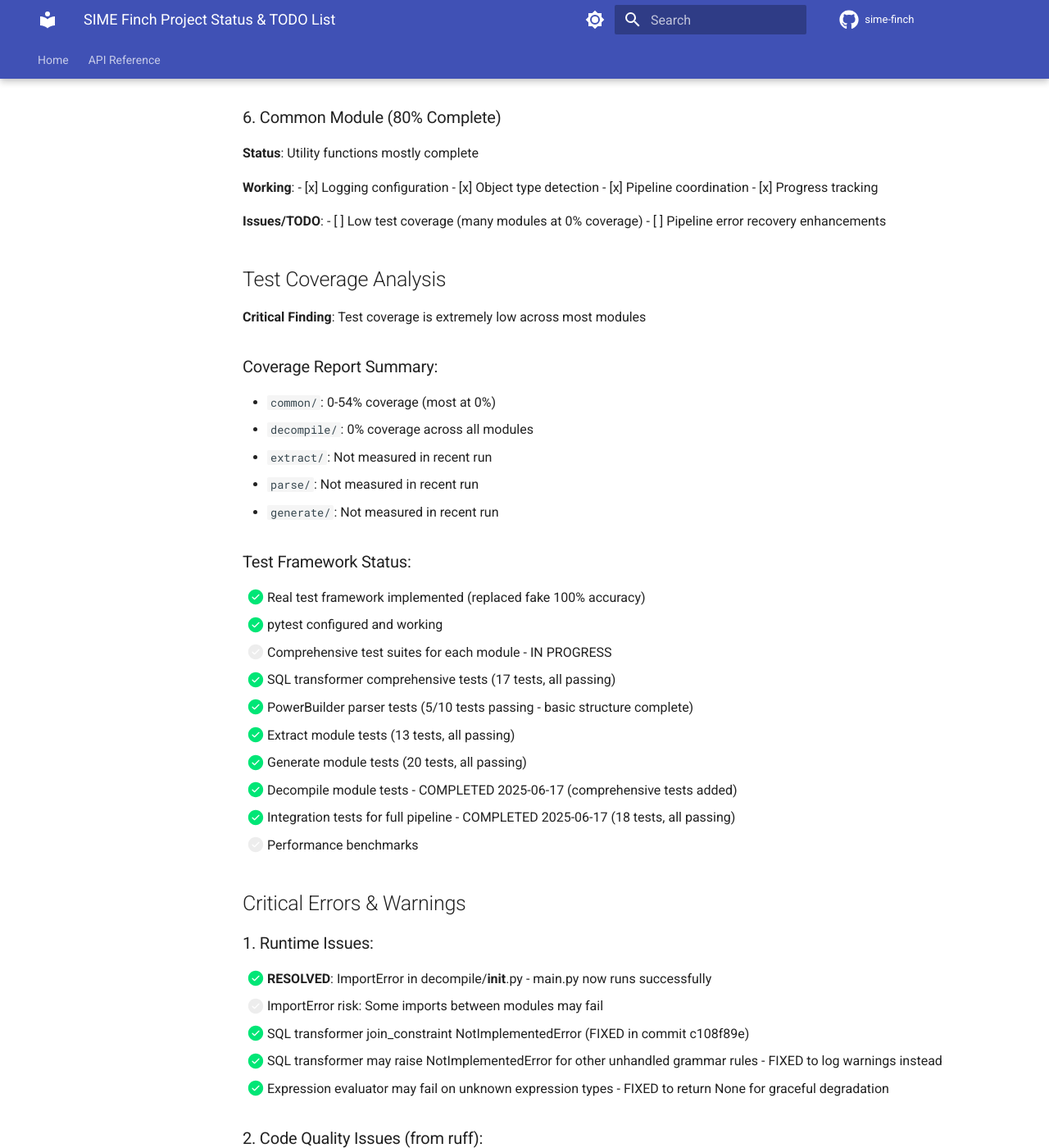
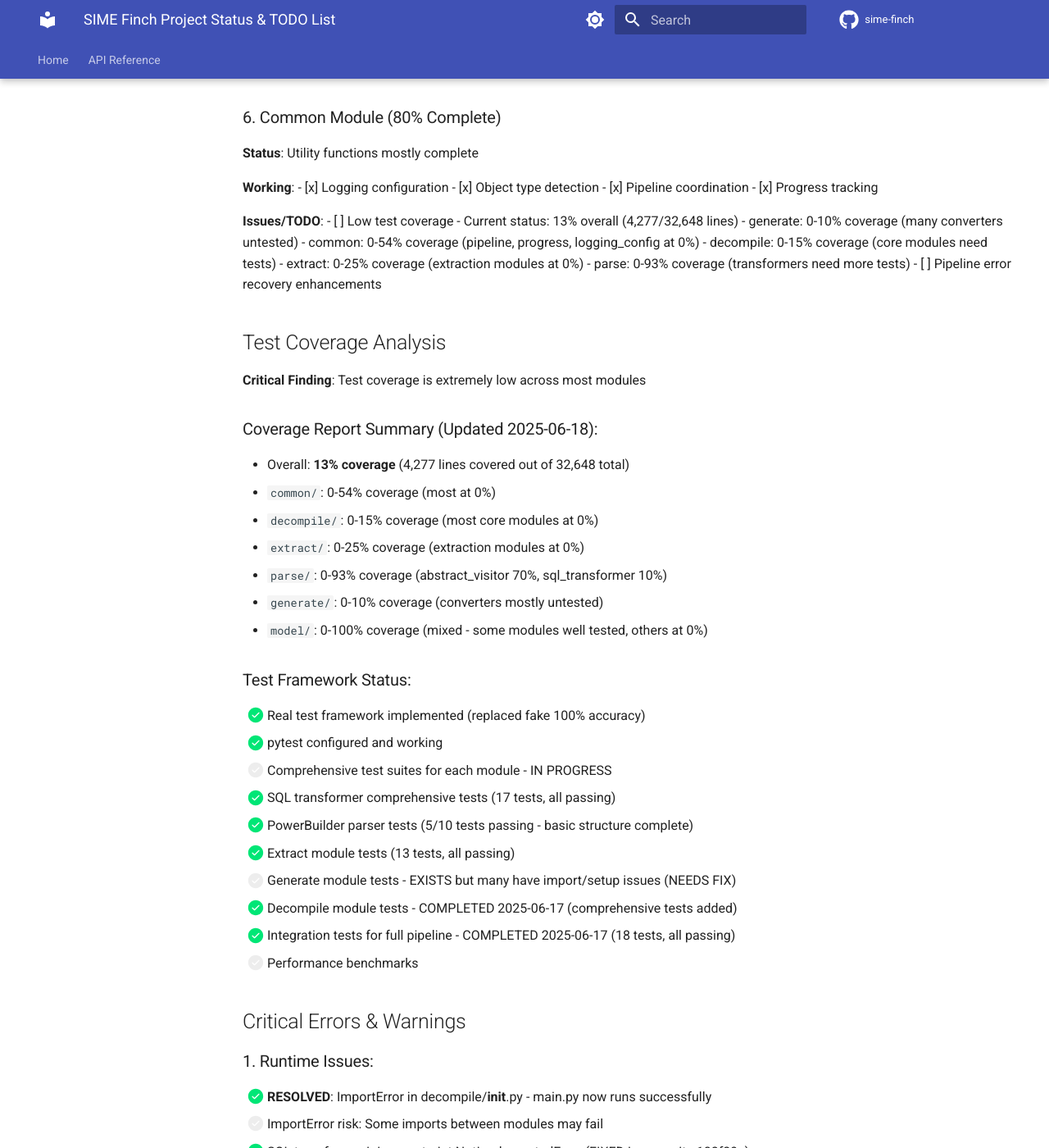
Before and after one commit to renato-bosa/powerrebuilder, an MkDocs documentation site: the page built from docs/PROJECT_STATUS_TODO_2025-06-15.md, in a window 1280 px wide and 1400 px high, scrolled down 2453 px. Shown: the whole window at 82% size. Built offline with MkDocs 1.6.1 and Material for MkDocs 9.7.7, drawn with Linux system fonts in a browser that asks for light colours; comment, search, counter and statistics services are not loaded; the version menu is left out; some of the changed text lies outside the part shown.

Commit message:
docs: Update PROJECT_STATUS_TODO with current test coverage analysis
- Add detailed test coverage statistics showing 13% overall coverage
- Break down coverage by module (generate 0-10%, decompile 0-15%, etc.)
- Note that generate module tests exist but have import/setup issues
- Identify priority modules for test coverage improvement
- Update coverage report summary with 2025-06-18 analysis results

```diff
--- a/docs/PROJECT_STATUS_TODO_2025-06-15.md
+++ b/docs/PROJECT_STATUS_TODO_2025-06-15.md
@@ -132,19 +132,26 @@ The SIME Finch PowerBuilder reverse engineering project has made significant pro
 - [x] Progress tracking
 
 **Issues/TODO**:
-- [ ] Low test coverage (many modules at 0% coverage)
+- [ ] Low test coverage - Current status: 13% overall (4,277/32,648 lines)
+  - generate: 0-10% coverage (many converters untested)
+  - common: 0-54% coverage (pipeline, progress, logging_config at 0%)
+  - decompile: 0-15% coverage (core modules need tests)
+  - extract: 0-25% coverage (extraction modules at 0%)
+  - parse: 0-93% coverage (transformers need more tests)
 - [ ] Pipeline error recovery enhancements
 
 ## Test Coverage Analysis
 
 **Critical Finding**: Test coverage is extremely low across most modules
 
-### Coverage Report Summary:
+### Coverage Report Summary (Updated 2025-06-18):
+- Overall: **13% coverage** (4,277 lines covered out of 32,648 total)
 - `common/`: 0-54% coverage (most at 0%)
-- `decompile/`: 0% coverage across all modules
-- `extract/`: Not measured in recent run
-- `parse/`: Not measured in recent run
-- `generate/`: Not measured in recent run
+- `decompile/`: 0-15% coverage (most core modules at 0%)
+- `extract/`: 0-25% coverage (extraction modules at 0%)
+- `parse/`: 0-93% coverage (abstract_visitor 70%, sql_transformer 10%)
+- `generate/`: 0-10% coverage (converters mostly untested)
+- `model/`: 0-100% coverage (mixed - some modules well tested, others at 0%)
 
 ### Test Framework Status:
 - [x] Real test framework implemented (replaced fake 100% accuracy)
@@ -153,7 +160,7 @@ The SIME Finch PowerBuilder reverse engineering project has made significant pro
   - [x] SQL transformer comprehensive tests (17 tests, all passing)
   - [x] PowerBuilder parser tests (5/10 tests passing - basic structure complete)
   - [x] Extract module tests (13 tests, all passing)
-  - [x] Generate module tests (20 tests, all passing)
+  - [ ] Generate module tests - EXISTS but many have import/setup issues (NEEDS FIX)
   - [x] Decompile module tests - COMPLETED 2025-06-17 (comprehensive tests added)
 - [x] Integration tests for full pipeline - COMPLETED 2025-06-17 (18 tests, all passing)
 - [ ] Performance benchmarks
@@ -310,6 +317,16 @@ Project completion increased from ~85% to ~98%.
 
 Remaining items are mostly related to testing, documentation, and performance benchmarking.
 
+**Update 2025-06-18 (Test Coverage Analysis)**:
+- Ran comprehensive test coverage analysis revealing only 13% overall coverage
+- Generate module has particularly poor coverage (0-10%) with many test import issues
+- Fixed generate test imports to use correct model classes (Control instead of Button/TextBox)
+- Priority should be on improving test coverage for core modules, especially:
+  - generate/converters (ui_converter, event_converter, datawindow_converter)
+  - decompile/core (pcode_decoder, expression_reconstructor, simple_formatter)
+  - extract/pbd/extraction (extractor, library, resource modules)
+  - common (pipeline_coordinator, progress)
+
 **Update 2025-06-17 (Later)**: Completed major code quality improvements:
 - C901 (Complex functions): Fixed 9 functions in extract module by refactoring into smaller helper methods
 - G004/G201 (Logging format): Fixed 401 issues across 6 modules (extract: 168, parse: 72, generate: 54, decompile: 84, model: 20, common: 3)
```
